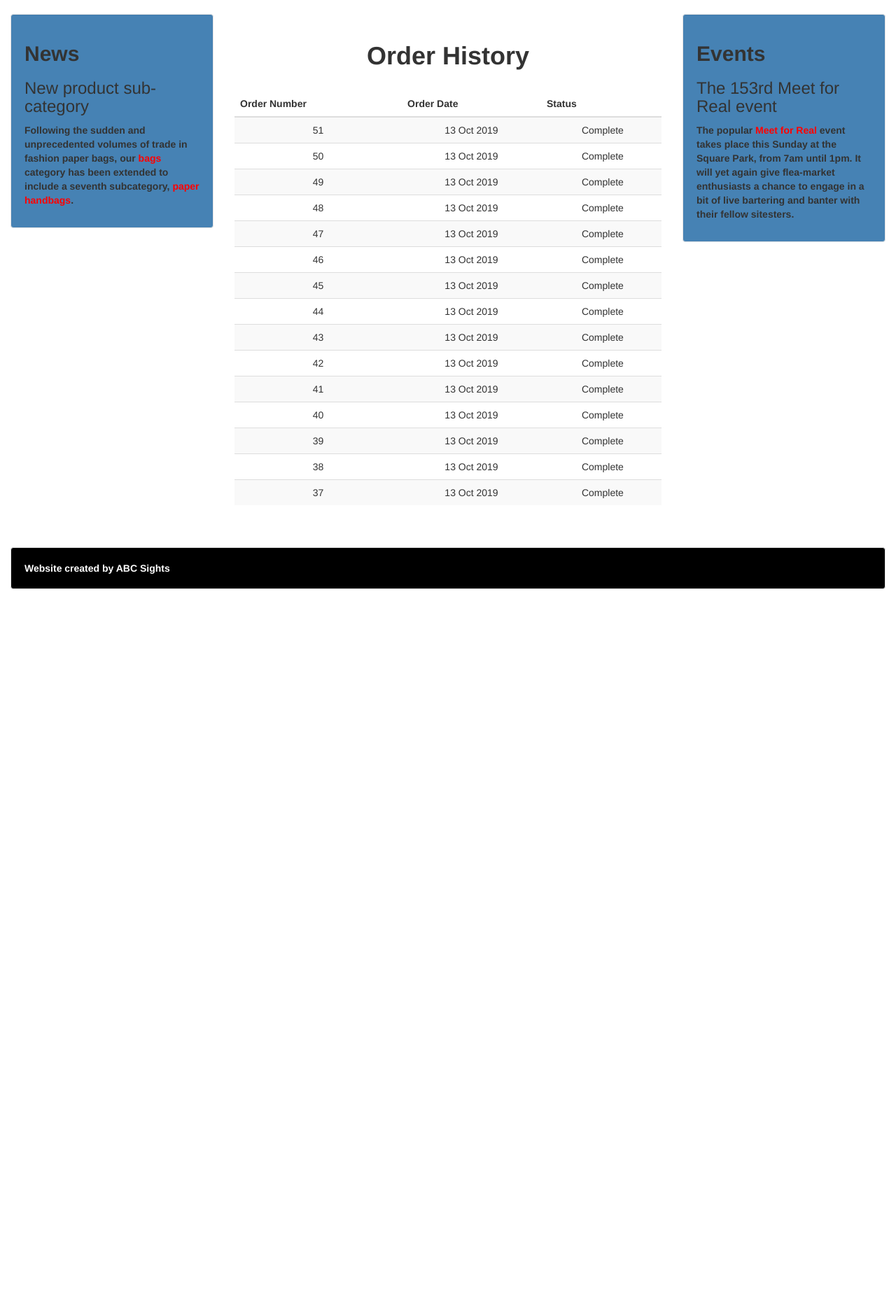
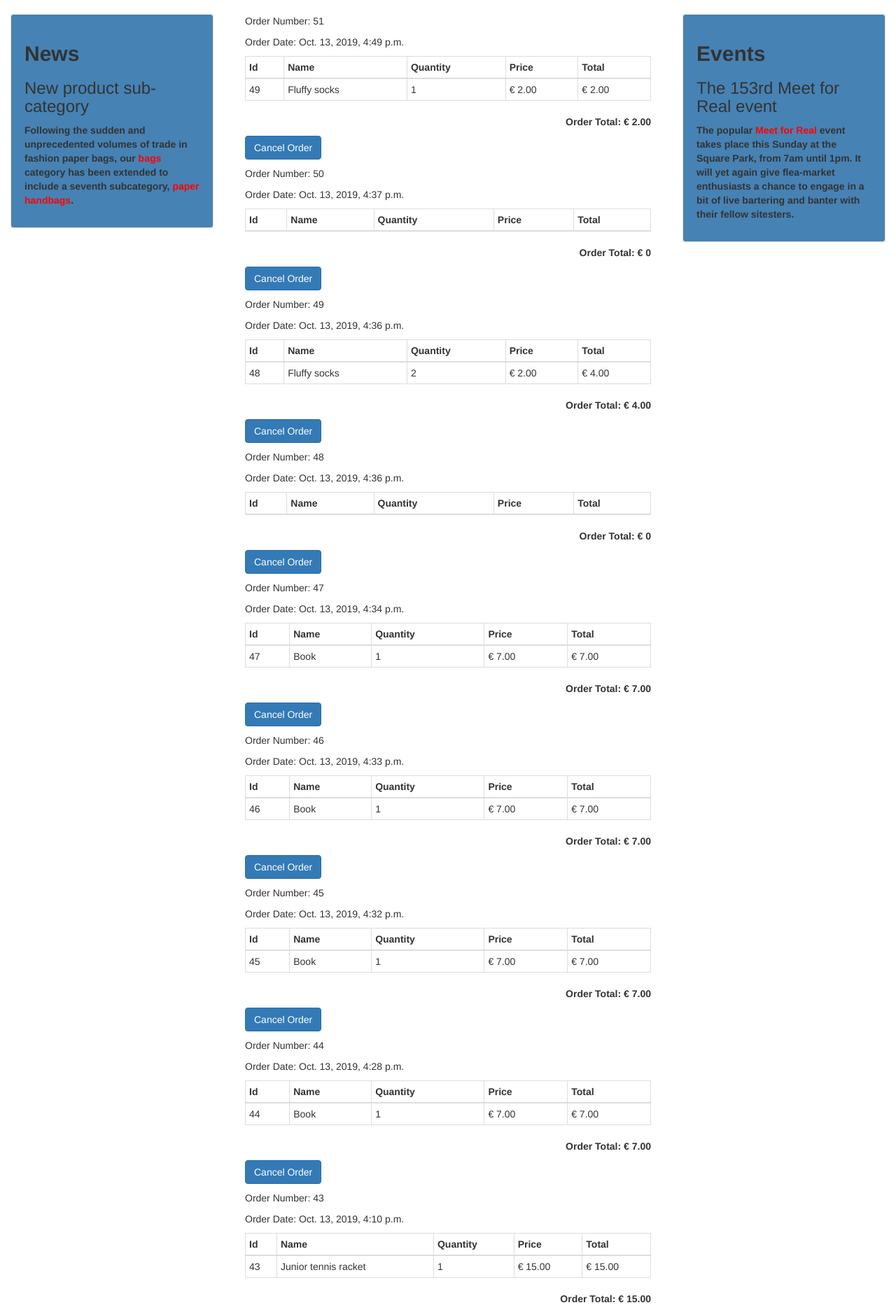
Before and after one commit to pmagee/worksheet10, a Django app: page /order/history/ in a window 1280 px wide. Shown: the part 52-1927 px from the top of the page at 70% size. Before the commit the page ends 894 px from the top, so only its background shows below. Run offline with Django 3.2, Linux system fonts and the light colour scheme; a user stored in the database is signed in; data comes from the database, SQL or seed files in the repository; both versions use the stored data as it was after the commit; lists and menus that the app fills with data are empty; some libraries are stand-ins or nearby versions.

Commit message:
first commit

```diff
--- a/order/models.py
+++ b/order/models.py
@@ -15,8 +15,11 @@ class Order(models.Model):
     def get_total_cost(self):
         return sum(item.get_cost() for item in self.items.all())
 
+    def get_items(self):
+        return OrderItem.objects.filter(order=self)
+
 class OrderItem(models.Model):
-    order = models.ForeignKey(Order,on_delete=models.CASCADE)
+    order = models.ForeignKey(Order,related_name='items',on_delete=models.CASCADE)
     product = models.CharField(max_length=250)
     price = models.DecimalField(max_digits=10, decimal_places=2)
     quantity = models.PositiveIntegerField(default=1)
--- a/order/templates/orders_list.html
+++ b/order/templates/orders_list.html
@@ -4,35 +4,52 @@
 	Order History
 {% endblock %}
 {% block content %}
-	<div>
-		<div class="text-center">
-			<br>
-			<h1 class="text-center my_title">Order History</h1>
-			<br>
-			{% if order_details %}
-			<table class="table table-striped">
+<div class="col-md-12">
+	{% if messages %}
+		{% for msg in messages %}
+			<div class="alert alert-success">
+				{{msg.message}}
+			</div>
+		{% endfor %}
+	{% endif %}
+				<!-- Start of For loop - For each p in products add a row -->
+	{% for order in order_details %}
+		<p>Order Number: {{order.id}}</p>
+		<p>Order Date: {{order.created}}</p>
+		<table class="table table-bordered table-hover table-condensed">
+
 			<thead>
+			<!-- The header row-->
 				<tr>
-						<th>Order Number</th>
-						<th>Order Date</th>
-						<th>Status</th>
+				<th>Id</th>
+				<th>Name</th>
+				<th>Quantity</th>
+				<th>Price</th>
+				<th>Total</th>
 				</tr>
 			</thead>
 			<tbody>
-					{% for order in order_details %}
+				{% for order_item in order.get_items %}
 				<tr>
-						<td>{{ order.id }}</td>
-						<td>{{ order.created|date:"d M Y" }}</td>
-						<td><i class="fas fa-check"></i>&nbsp;Complete</td>
+					<td>{{order_item.id}}</td>
+					<td>{{order_item.product}}</td>
+					<td>{{order_item.quantity}}</td>
+					<td>&euro; {{order_item.price}}</td>
+					<td>&euro; {{order_item.get_cost}}</td>
 				</tr>
 				{% endfor %}
+				<!-- End of For loop -->
 			</tbody>
 		</table>
-			{% else %}
-			<p>You have not placed any orders yet.<br><br><a href="{% url 'products' %}" class="btn btn-secondary">Continue shopping</a></p>
-			{% endif %}
+		<div class="row">
+			<div class="col-md-12">
+				<p class="text-right"><strong>Order Total: &euro; {{order.get_total_cost}}</strong></p>
 			</div>
 		</div>
-	<br>
-	<br>
-{% endblock %}
+		<p>
+			<a href="">
+		  	<button class="btn btn-primary">Cancel Order</button></a>
+	  	</p>
+	{% endfor %}
+</div>
+{% endblock content %}
```
Also changed, not shown: db.sqlite3. Lines whose indentation alone changed are shown as unchanged.
